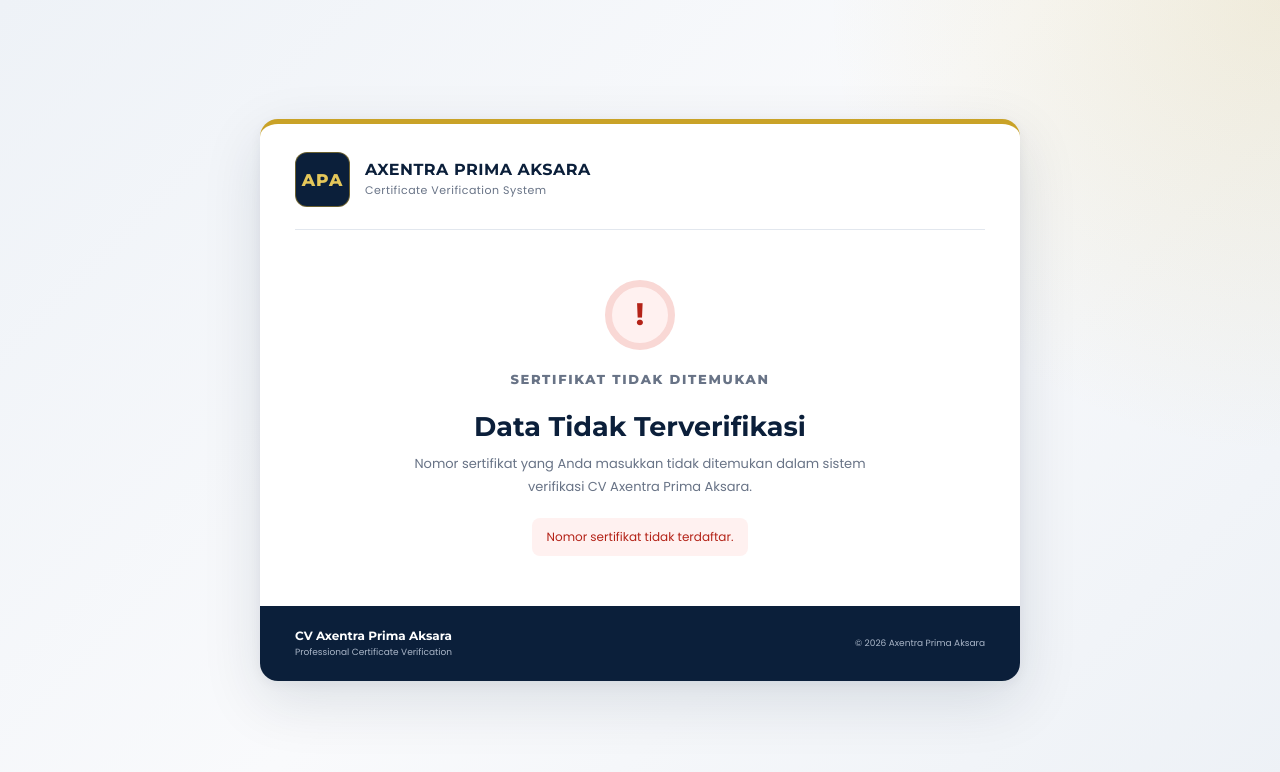
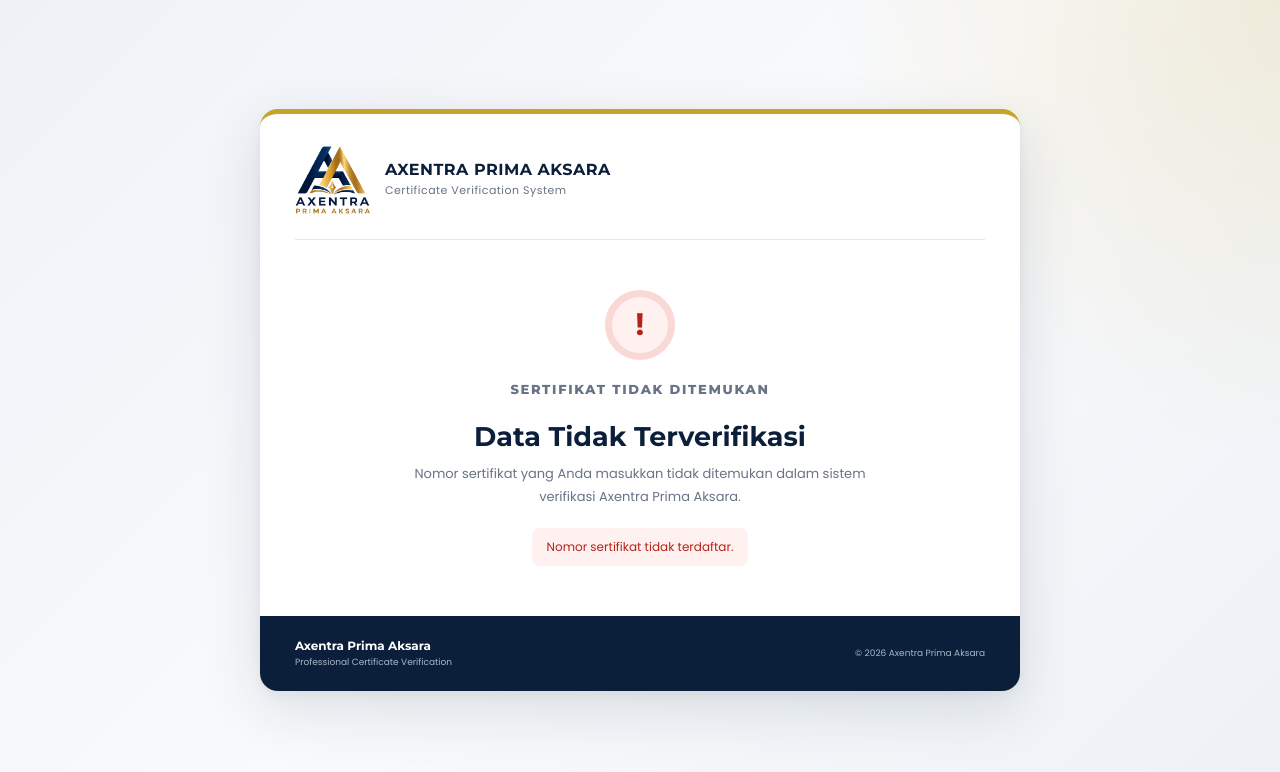
Before and after one commit to pastibisa-source/axentraprimaaksara, a plain HTML site: page verifikasi.html in a window 1280 px wide. Drawn offline with Linux system fonts and the light colour scheme.

Commit message:
Add files via upload

```diff
--- a/verifikasi.css
+++ b/verifikasi.css
@@ -76,26 +76,11 @@ body {
     padding: 28px 35px 22px;
 }
 
-.brand-mark {
-    width: 55px;
-    height: 55px;
-
-    border-radius: 12px;
-
-    background: var(--navy);
-    color: var(--gold-light);
-
-    display: flex;
-    align-items: center;
-    justify-content: center;
-
-    font-family: "Montserrat", sans-serif;
-    font-size: 17px;
-    font-weight: 800;
-
-    letter-spacing: 1px;
-
-    border: 1px solid rgba(201, 162, 39, 0.5);
+.axentra-logo {
+    width: 75px;
+    height: 75px;
+    object-fit: contain;
+    flex-shrink: 0;
 }
 
 .brand-text {
@@ -382,11 +367,10 @@ body {
         margin: 0 22px;
     }
 
-    .brand-mark {
-        width: 48px;
-        height: 48px;
-        font-size: 14px;
-    }
+ .axentra-logo {
+    width: 58px;
+    height: 58px;
+}
 
     .brand-text strong {
         font-size: 13px;
--- a/verifikasi.html
+++ b/verifikasi.html
@@ -4,9 +4,9 @@
     <meta charset="UTF-8">
     <meta name="viewport" content="width=device-width, initial-scale=1.0">
 
-    <title>Verifikasi Sertifikat | CV Axentra Prima Aksara</title>
+    <title>Verifikasi Sertifikat | Axentra Prima Aksara</title>
 
-    <meta name="description" content="Halaman verifikasi sertifikat resmi CV Axentra Prima Aksara.">
+    <meta name="description" content="Halaman verifikasi sertifikat resmi Axentra Prima Aksara.">
     <meta name="robots" content="noindex, nofollow">
 
     <link rel="stylesheet" href="verifikasi.css">
@@ -19,12 +19,18 @@
         <section class="verification-card">
 
 <div class="brand">
-                <div class="brand-mark">APA</div>
+
+    <img
+        src="Logo.png"
+        alt="Logo Axentra Prima Aksara"
+        class="axentra-logo"
+    >
 
     <div class="brand-text">
         <strong>AXENTRA PRIMA AKSARA</strong>
         <span>Certificate Verification System</span>
     </div>
+
 </div>
 
             <div class="divider"></div>
@@ -49,7 +55,7 @@
 
                 <p class="verification-description">
                     Data sertifikat berikut tercatat dalam sistem
-                    verifikasi CV Axentra Prima Aksara.
+                    verifikasi Axentra Prima Aksara.
                 </p>
 
                 <div class="certificate-data">
@@ -92,7 +98,7 @@
                     <span>✓</span>
                     <p>
                         Dokumen ini telah tercatat dan dapat diverifikasi
-                        melalui sistem resmi CV Axentra Prima Aksara.
+                        melalui sistem resmi Axentra Prima Aksara.
                     </p>
                 </div>
 
@@ -112,7 +118,7 @@
 
                 <p>
                     Nomor sertifikat yang Anda masukkan tidak ditemukan
-                    dalam sistem verifikasi CV Axentra Prima Aksara.
+                    dalam sistem verifikasi Axentra Prima Aksara.
                 </p>
 
                 <div class="not-found-code">
@@ -124,7 +130,7 @@
             <div class="footer">
 
                 <div>
-                    <strong>CV Axentra Prima Aksara</strong>
+                    <strong>Axentra Prima Aksara</strong>
                     <span>Professional Certificate Verification</span>
                 </div>
 
```
Lines whose indentation alone changed are shown as unchanged.
